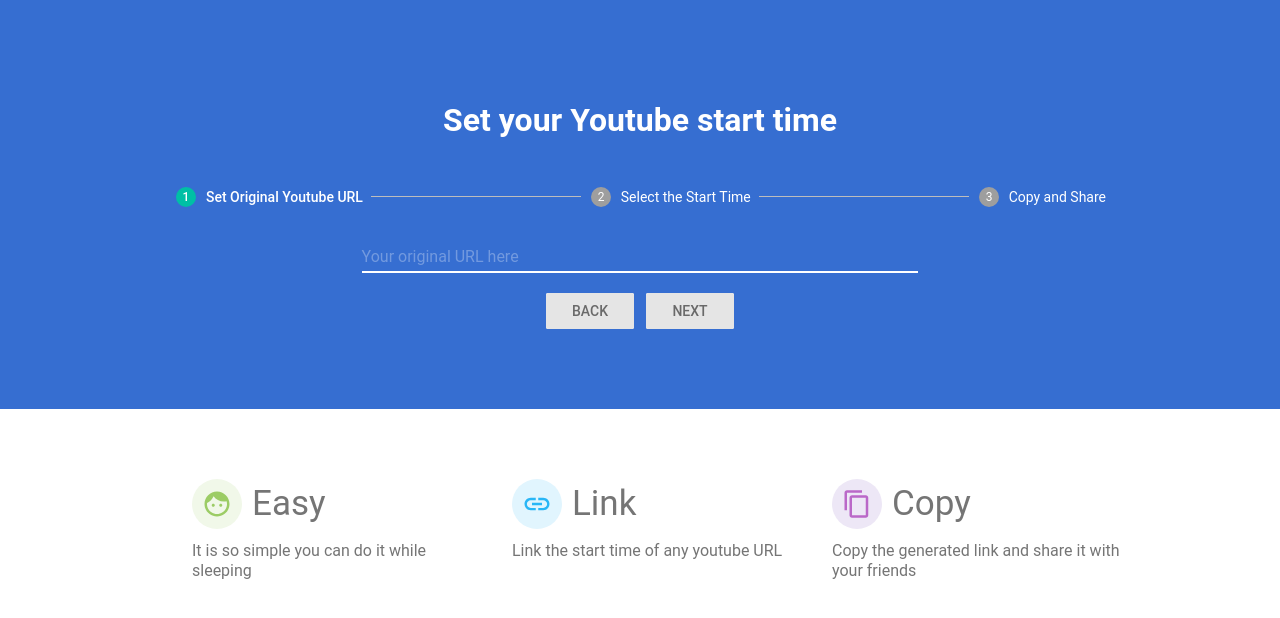
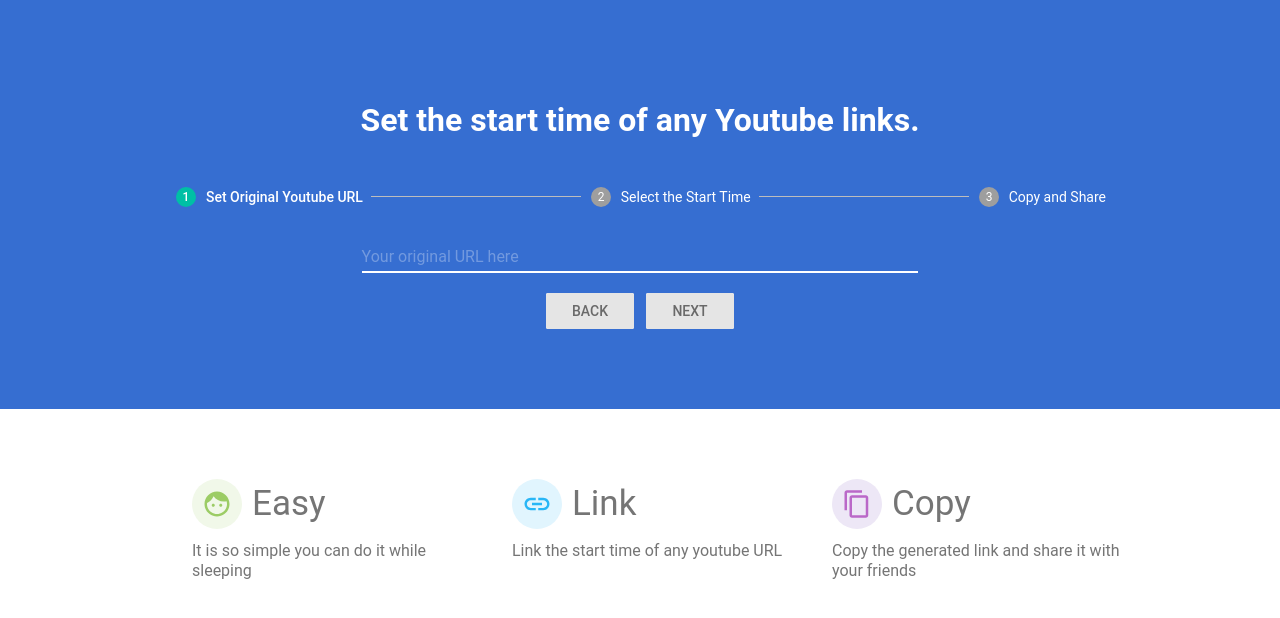
Before and after one commit to chardmd/youtube-clipstart, a React (Create React App) app: page / in a window 1280 px wide. Shown: the top 618 px of the page. Built offline with nearby package versions, Linux system fonts and the light colour scheme; what react-tap-event-plugin would draw is missing.

Commit message:
Updated header text.

```diff
--- a/src/containers/HomePage/HomePage.js
+++ b/src/containers/HomePage/HomePage.js
@@ -87,7 +87,7 @@ class HomePage extends Component {
             <div className="HomePage">
                 <div className="container">
                     <div>
-                        <h1>Set your Youtube start time</h1>
+                        <h1>Set the start time of any Youtube links.</h1>
                         <Navigation stepIndex={stepIndex} />
                         <div style={contentStyle}>
                             <div>
```
Also changed, not shown: preview.png.
